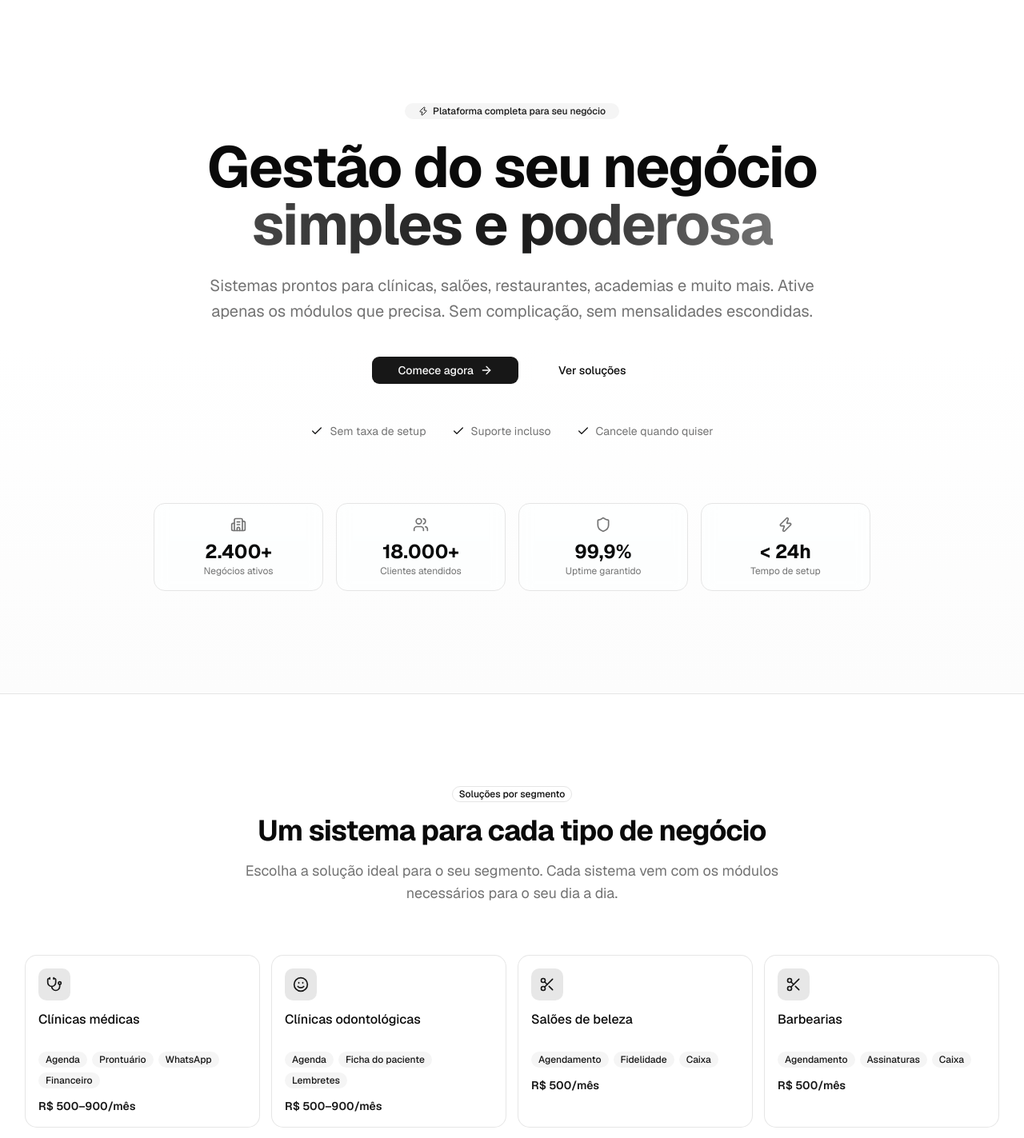
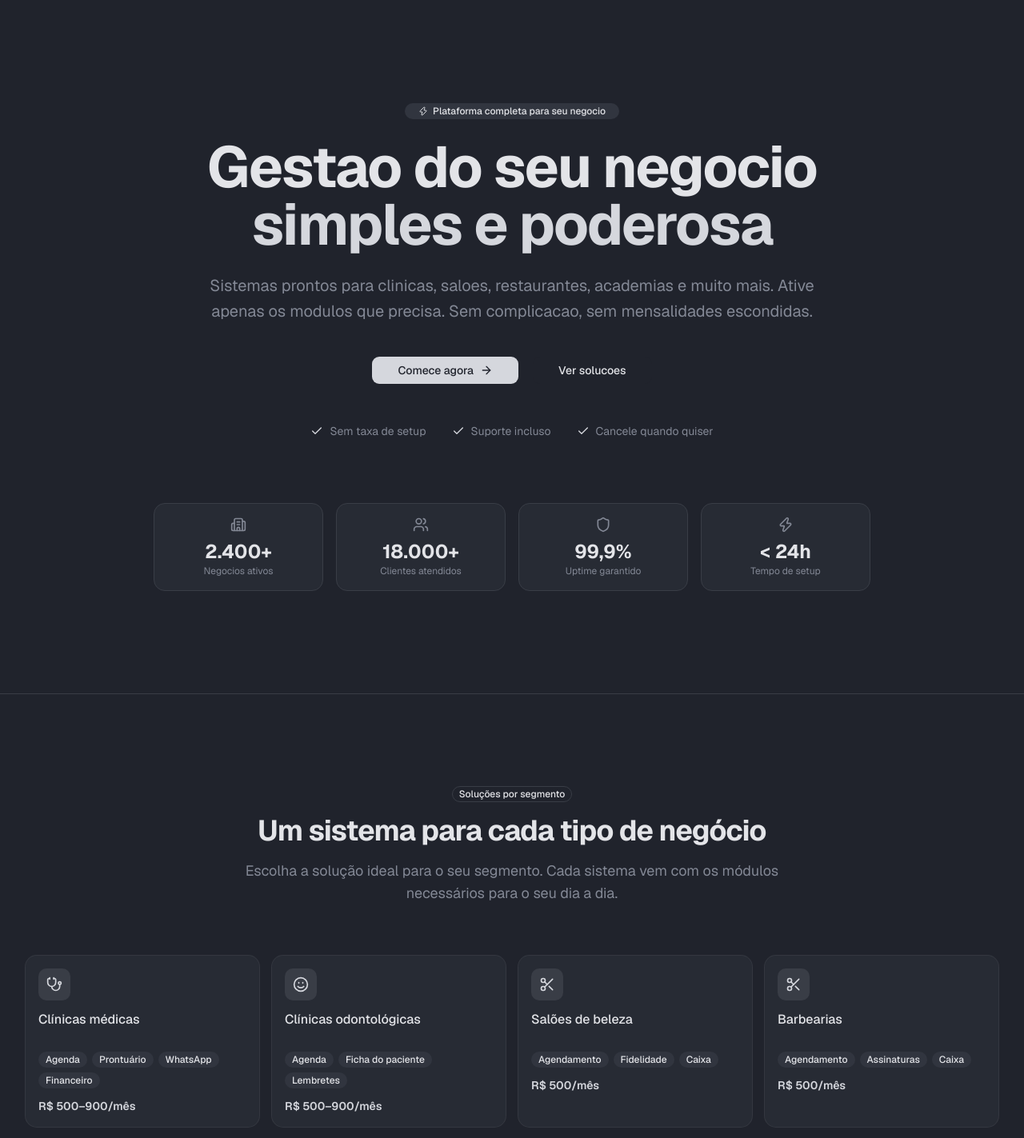
Before and after one commit to mmdj04/openbusiness, a Next.js app: page / in a window 1280 px wide. Shown: the top 1423 px of the page at 80% size. Built offline with nearby package versions, Linux system fonts and the light colour scheme.

Commit message:
style: tema escuro neutro hsl(225,16%,15%) e remover degradês
- Fundo: #20232b (hsl(225, 16%, 15%))
- Cores neutras monocromáticas em todos os componentes
- Removidos degradês de textos e títulos
- Cards, borders e backgrounds em tons de cinza escuro

```diff
--- a/src/app/globals.css
+++ b/src/app/globals.css
@@ -82,72 +82,38 @@
 }
 
 :root {
-  --background: oklch(1 0 0);
-  --foreground: oklch(0.145 0 0);
-  --card: oklch(1 0 0);
-  --card-foreground: oklch(0.145 0 0);
-  --popover: oklch(1 0 0);
-  --popover-foreground: oklch(0.145 0 0);
-  --primary: oklch(0.205 0 0);
-  --primary-foreground: oklch(0.985 0 0);
-  --secondary: oklch(0.97 0 0);
-  --secondary-foreground: oklch(0.205 0 0);
-  --muted: oklch(0.97 0 0);
-  --muted-foreground: oklch(0.556 0 0);
-  --accent: oklch(0.97 0 0);
-  --accent-foreground: oklch(0.205 0 0);
-  --destructive: oklch(0.577 0.245 27.325);
-  --border: oklch(0.922 0 0);
-  --input: oklch(0.922 0 0);
-  --ring: oklch(0.708 0 0);
-  --chart-1: oklch(0.87 0 0);
-  --chart-2: oklch(0.556 0 0);
-  --chart-3: oklch(0.439 0 0);
-  --chart-4: oklch(0.371 0 0);
-  --chart-5: oklch(0.269 0 0);
+  --background: hsl(225, 16%, 15%);
+  --foreground: hsl(225, 10%, 90%);
+  --card: hsl(225, 14%, 18%);
+  --card-foreground: hsl(225, 10%, 90%);
+  --popover: hsl(225, 14%, 18%);
+  --popover-foreground: hsl(225, 10%, 90%);
+  --primary: hsl(225, 10%, 85%);
+  --primary-foreground: hsl(225, 16%, 15%);
+  --secondary: hsl(225, 12%, 22%);
+  --secondary-foreground: hsl(225, 10%, 90%);
+  --muted: hsl(225, 12%, 22%);
+  --muted-foreground: hsl(225, 8%, 55%);
+  --accent: hsl(225, 12%, 22%);
+  --accent-foreground: hsl(225, 10%, 90%);
+  --destructive: hsl(0, 60%, 50%);
+  --border: hsl(225, 10%, 25%);
+  --input: hsl(225, 10%, 25%);
+  --ring: hsl(225, 10%, 50%);
+  --chart-1: hsl(225, 8%, 50%);
+  --chart-2: hsl(225, 8%, 45%);
+  --chart-3: hsl(225, 8%, 40%);
+  --chart-4: hsl(225, 8%, 35%);
+  --chart-5: hsl(225, 8%, 30%);
   --radius: 0.625rem;
-  --sidebar: oklch(0.985 0 0);
-  --sidebar-foreground: oklch(0.145 0 0);
-  --sidebar-primary: oklch(0.205 0 0);
-  --sidebar-primary-foreground: oklch(0.985 0 0);
-  --sidebar-accent: oklch(0.97 0 0);
-  --sidebar-accent-foreground: oklch(0.205 0 0);
-  --sidebar-border: oklch(0.922 0 0);
-  --sidebar-ring: oklch(0.708 0 0);
-}
-
-.dark {
-  --background: oklch(0.145 0 0);
-  --foreground: oklch(0.985 0 0);
-  --card: oklch(0.205 0 0);
-  --card-foreground: oklch(0.985 0 0);
-  --popover: oklch(0.205 0 0);
-  --popover-foreground: oklch(0.985 0 0);
-  --primary: oklch(0.922 0 0);
-  --primary-foreground: oklch(0.205 0 0);
-  --secondary: oklch(0.269 0 0);
-  --secondary-foreground: oklch(0.985 0 0);
-  --muted: oklch(0.269 0 0);
-  --muted-foreground: oklch(0.708 0 0);
-  --accent: oklch(0.269 0 0);
-  --accent-foreground: oklch(0.985 0 0);
-  --destructive: oklch(0.704 0.191 22.216);
-  --border: oklch(1 0 0 / 10%);
-  --input: oklch(1 0 0 / 15%);
-  --ring: oklch(0.556 0 0);
-  --chart-1: oklch(0.87 0 0);
-  --chart-2: oklch(0.556 0 0);
-  --chart-3: oklch(0.439 0 0);
-  --chart-4: oklch(0.371 0 0);
-  --chart-5: oklch(0.269 0 0);
-  --sidebar: oklch(0.205 0 0);
-  --sidebar-foreground: oklch(0.985 0 0);
-  --sidebar-primary: oklch(0.488 0.243 264.376);
-  --sidebar-primary-foreground: oklch(0.985 0 0);
-  --sidebar-accent: oklch(0.269 0 0);
-  --sidebar-accent-foreground: oklch(0.985 0 0);
-  --sidebar-border: oklch(1 0 0 / 10%);
-  --sidebar-ring: oklch(0.556 0 0);
+  --sidebar: hsl(225, 14%, 18%);
+  --sidebar-foreground: hsl(225, 10%, 90%);
+  --sidebar-primary: hsl(225, 10%, 85%);
+  --sidebar-primary-foreground: hsl(225, 16%, 15%);
+  --sidebar-accent: hsl(225, 12%, 22%);
+  --sidebar-accent-foreground: hsl(225, 10%, 90%);
+  --sidebar-border: hsl(225, 10%, 25%);
+  --sidebar-ring: hsl(225, 10%, 50%);
 }
 
 @layer base {
--- a/src/components/landing/cta.tsx
+++ b/src/components/landing/cta.tsx
@@ -5,30 +5,24 @@ export function CTA() {
   return (
     <section id="contact" className="py-20 sm:py-28">
       <div className="mx-auto max-w-7xl px-4 sm:px-6 lg:px-8">
-        <div className="bg-primary relative overflow-hidden rounded-2xl px-6 py-16 sm:px-12 sm:py-20">
-          <div className="absolute inset-0 bg-[radial-gradient(ellipse_50%_50%_at_50%_50%,hsl(var(--primary-foreground)/0.1),transparent)]" />
-
+        <div className="border-border bg-card relative overflow-hidden rounded-2xl border px-6 py-16 sm:px-12 sm:py-20">
           <div className="relative mx-auto max-w-2xl text-center">
-            <h2 className="text-primary-foreground text-3xl font-bold tracking-tight sm:text-4xl">
-              Pronto para transformar a gestão do seu negócio?
+            <h2 className="text-foreground text-3xl font-bold tracking-tight sm:text-4xl">
+              Pronto para transformar a gestao do seu negocio?
             </h2>
-            <p className="text-primary-foreground/80 mt-4 text-lg">
+            <p className="text-muted-foreground mt-4 text-lg">
               Comece hoje mesmo. Sem taxa de setup, sem fidelidade. Cancele
               quando quiser.
             </p>
             <div className="mt-8 flex flex-col items-center gap-4 sm:flex-row sm:justify-center">
-              <Button
-                size="lg"
-                variant="secondary"
-                className="gap-2 px-8 text-base"
-              >
+              <Button size="lg" className="gap-2 px-8 text-base">
                 Comece agora
                 <ArrowRight className="size-4" />
               </Button>
               <Button
                 size="lg"
                 variant="outline"
-                className="border-primary-foreground/20 text-primary-foreground hover:bg-primary-foreground/10 hover:text-primary-foreground gap-2 px-8 text-base"
+                className="gap-2 px-8 text-base"
               >
                 Fale com um especialista
               </Button>
--- a/src/components/landing/hero.tsx
+++ b/src/components/landing/hero.tsx
@@ -4,26 +4,22 @@ import { ArrowRight, Building2, Check, Shield, Zap, Users } from "lucide-react";
 
 export function Hero() {
   return (
-    <section className="from-background via-background to-muted/30 relative overflow-hidden border-b bg-gradient-to-b">
-      <div className="absolute inset-0 bg-[radial-gradient(ellipse_80%_50%_at_50%_-20%,hsl(var(--primary)/0.08),transparent)]" />
-
+    <section className="bg-background relative overflow-hidden border-b">
       <div className="relative mx-auto max-w-7xl px-4 py-24 sm:px-6 sm:py-32 lg:px-8">
         <div className="mx-auto max-w-3xl text-center">
           <Badge variant="secondary" className="mb-6 gap-1.5 px-4 py-1.5">
             <Zap className="size-3.5" />
-            Plataforma completa para seu negócio
+            Plataforma completa para seu negocio
           </Badge>
 
           <h1 className="text-foreground text-4xl font-bold tracking-tight sm:text-6xl lg:text-7xl">
-            Gestão do seu negócio{" "}
-            <span className="from-primary/80 via-primary to-primary/60 bg-gradient-to-r bg-clip-text text-transparent">
-              simples e poderosa
-            </span>
+            Gestao do seu negocio{" "}
+            <span className="text-primary">simples e poderosa</span>
           </h1>
 
           <p className="text-muted-foreground mt-6 text-lg leading-8 sm:text-xl">
-            Sistemas prontos para clínicas, salões, restaurantes, academias e
-            muito mais. Ative apenas os módulos que precisa. Sem complicação,
+            Sistemas prontos para clinicas, saloes, restaurantes, academias e
+            muito mais. Ative apenas os modulos que precisa. Sem complicacao,
             sem mensalidades escondidas.
           </p>
 
@@ -46,7 +42,7 @@ export function Hero() {
                 className: "gap-2 px-8 text-base",
               })}
             >
-              Ver soluções
+              Ver solucoes
             </a>
           </div>
 
@@ -68,14 +64,14 @@ export function Hero() {
 
         <div className="mx-auto mt-20 grid max-w-4xl grid-cols-2 gap-4 sm:grid-cols-4">
           {[
-            { icon: Building2, label: "Negócios ativos", value: "2.400+" },
+            { icon: Building2, label: "Negocios ativos", value: "2.400+" },
             { icon: Users, label: "Clientes atendidos", value: "18.000+" },
             { icon: Shield, label: "Uptime garantido", value: "99,9%" },
             { icon: Zap, label: "Tempo de setup", value: "< 24h" },
           ].map((stat) => (
             <div
               key={stat.label}
-              className="bg-card/50 rounded-xl border p-4 text-center backdrop-blur-sm"
+              className="border-border bg-card rounded-xl border p-4 text-center"
             >
               <stat.icon className="text-muted-foreground mx-auto mb-2 size-5" />
               <div className="text-foreground text-2xl font-bold">
```
